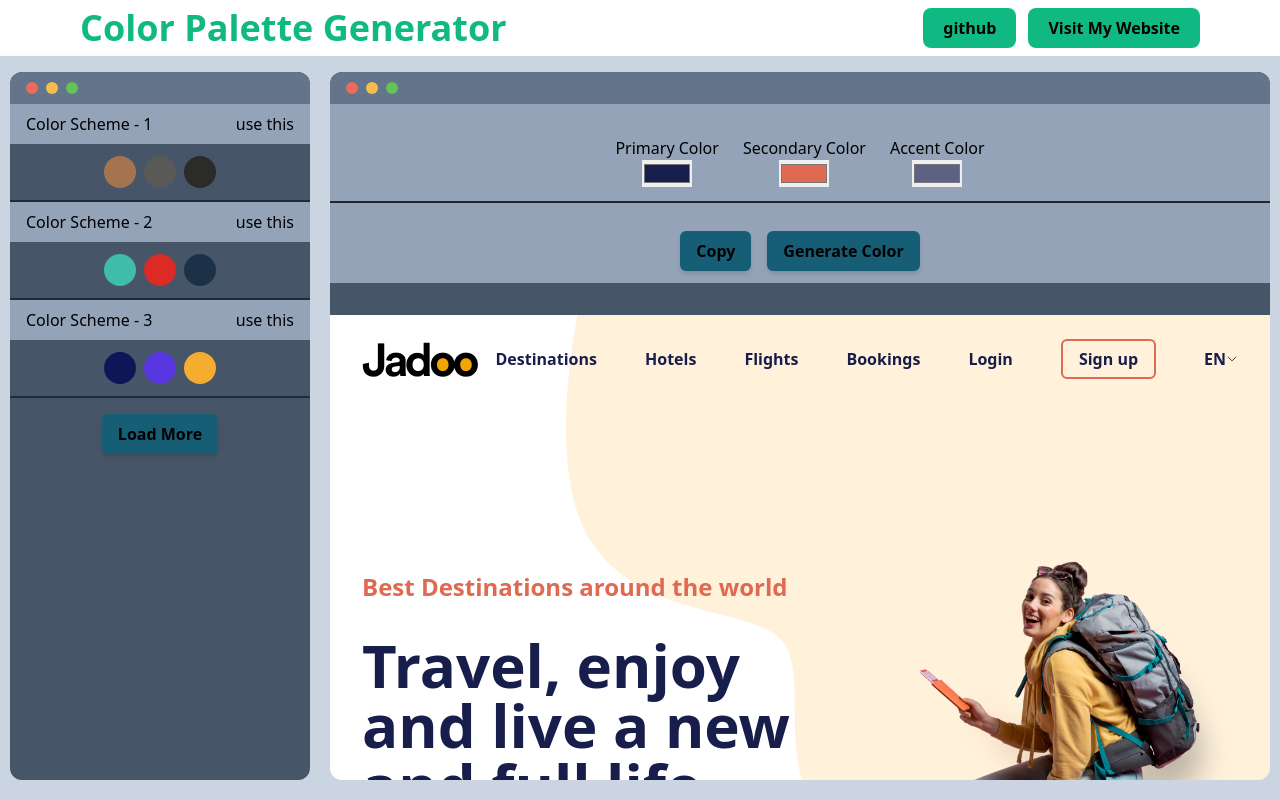
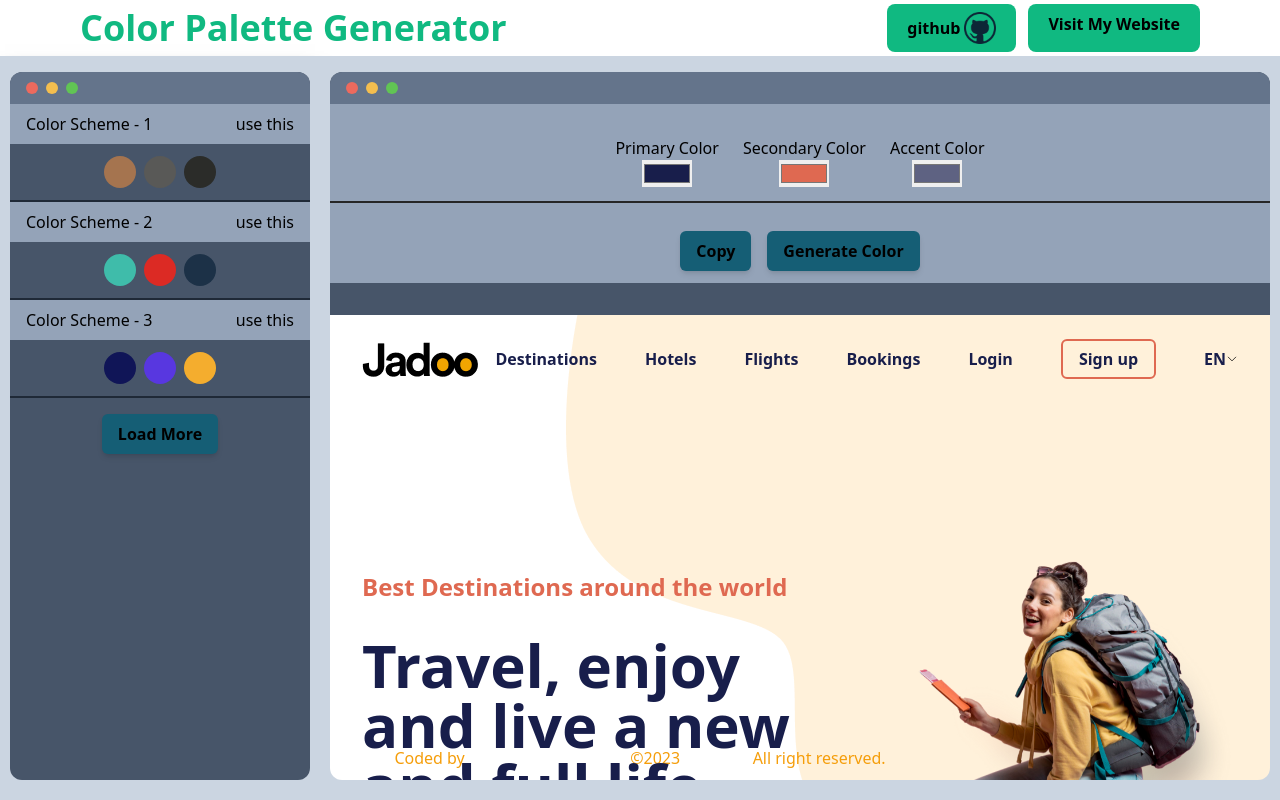
Before and after one commit to NafisMahmudAyon/color-switcher, a Next.js app: page / in a window 1280 px wide. Built offline with nearby package versions, Linux system fonts and the light colour scheme.

Commit message:
Completed

```diff
--- a/app/layout.js
+++ b/app/layout.js
@@ -1,9 +1,5 @@
 import Head from "next/head";
 import "./globals.css";
-
-
-
-
 
 import Script from "next/script";
 import Link from "next/link";
@@ -13,27 +9,53 @@ export const metadata = {
   description: "Generate Color Palette For Your Website",
 };
 
+
+
 export default function RootLayout({ children }) {
   return (
     <html lang="en">
       <Head>
-      <link
-      rel="stylesheet"
-      href="https://cdnjs.cloudflare.com/ajax/libs/font-awesome/5.15.3/css/all.min.css"
-    />
+        <link
+          rel="stylesheet"
+          href="https://cdnjs.cloudflare.com/ajax/libs/font-awesome/5.15.3/css/all.min.css"
+        />
       </Head>
       <body className="">
         {/* Navbar  */}
         <nav className="h-14 flex justify-between items-center  px-20">
-          <div className="text-4xl text-emerald-500 font-bold hover:underline">Color Palette Generator</div>
+          <div className="text-4xl text-emerald-500 font-bold hover:underline">
+            Color Palette Generator
+          </div>
           <div className="flex gap-3">
-            <div className="bg-emerald-500 px-5 py-2 rounded-lg hover:bg-emerald-800 hover:text-white font-bold"> <a href="https://github.com/NafisMahmudAyon">github</a> </div>
-            <div className="bg-emerald-500 px-5 py-2 rounded-lg hover:bg-emerald-800 hover:text-white font-bold"> <a href="https://nafisbd.com"> Visit My Website</a></div>
+            <div className="bg-emerald-500 px-5 py-2 rounded-lg hover:bg-emerald-800 hover:text-white font-bold flex items-center gap-1">
+              <a href="https://github.com/NafisMahmudAyon">github
+              </a>
+              <img src="./github.png" className="w-8 h-8" />
+            </div>
+            <div className="bg-emerald-500 px-5 py-2 rounded-lg hover:bg-emerald-800 hover:text-white font-bold">
+              <a href="https://nafisbd.com"> Visit My Website</a>
+            </div>
           </div>
         </nav>
         {/* main */}
         {children}
-
+        <footer className="absolute bottom-[30px] left-[50%] width-[80%] text-center -translate-x-[50%] text-amber-500">
+          Coded by{" "}
+          <a
+            href="https://github.com/NafisMahmudAyon"
+            className="no-underline text-white hover:underline"
+          >
+            Nafis Mahmud Ayon.
+          </a>{" "}
+          ©2023{" "}
+          <a
+            href="https://nafisbd.com"
+            className="no-underline text-white hover:underline"
+          >
+            NafisBD.
+          </a>{" "}
+          All right reserved.
+        </footer>
       </body>
     </html>
   );
```
Also changed, not shown: public/github.png (added).
